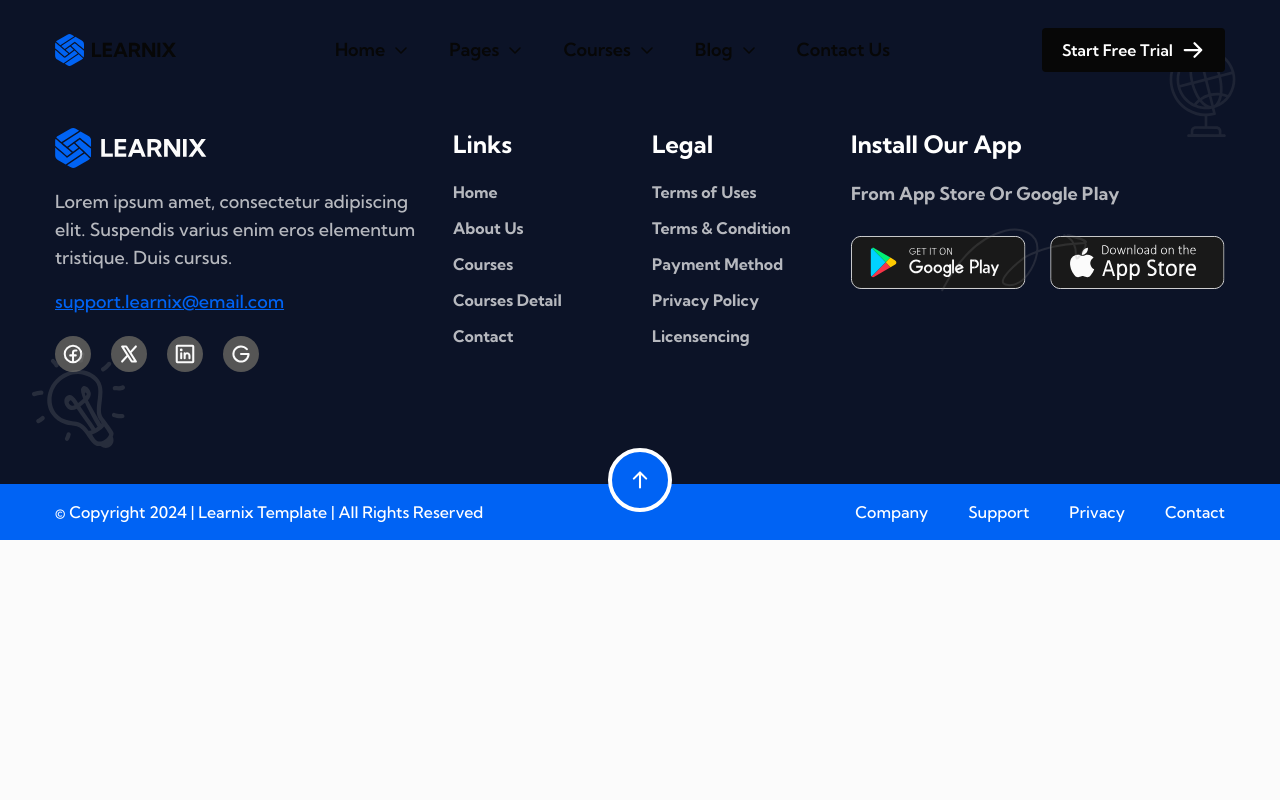
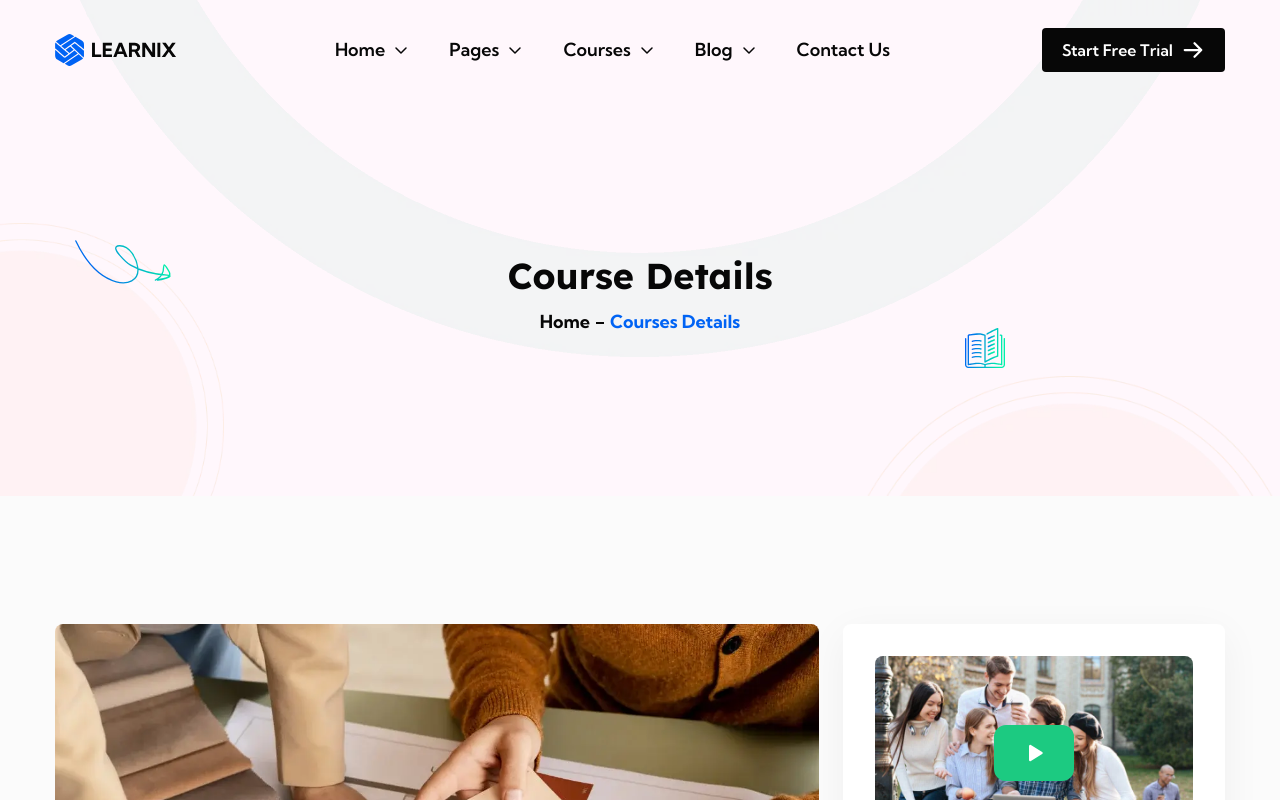
Before and after one commit to Mshahzaib123/lernix, a React (Vite) app: page /courses-detail/basic-fundamentals-of-interior-and-graphic-design in a window 1280 px wide. Shown: the top 800 px of the page. Built offline with nearby package versions, Linux system fonts and the light colour scheme.

Commit message:
Course List & Course Detail Pages Added

```diff
--- a/src/App.jsx
+++ b/src/App.jsx
@@ -14,6 +14,8 @@ import PrivacyPolicy from './pages/privacy-policy';
 import TermsConditions from './pages/terms-conditions';
 import TeamPage from './pages/team-page';
 import TeamDetails from './pages/team-details';
+import CoursesList from './pages/courses-list';
+import CourseDetails from './pages/course-details';
 
 function App() {
   const location = useLocation();
@@ -50,6 +52,9 @@ function App() {
             <Route path='/team' element={<TeamPage />} />
             <Route path='/team-detail/' element={<TeamDetails />} />
             <Route path='/team-detail/:id' element={<TeamDetails />} />
+            <Route path='/courses-list-view' element={<CoursesList />} />
+            <Route path='/courses-detail/' element={<CourseDetails />} />
+            <Route path='/courses-detail/:id' element={<CourseDetails />} />
           </Routes>
           {footer}
         </>
--- /dev/null
+++ b/src/pages/course-details.jsx
@@ -0,0 +1,13 @@
+import HeroSec4 from '../components/heroSec/heroSec4'
+import CourseDetailSec from '../components/courseDetailSec/courseDetailSec'
+
+const CourseDetails = () => {
+    return (
+        <>
+            <HeroSec4 heading="Course Details" subHeading="Courses Details" />
+            <CourseDetailSec />
+        </>
+    )
+}
+
+export default CourseDetails
--- /dev/null
+++ b/src/pages/courses-list.jsx
@@ -0,0 +1,13 @@
+import HeroSec4 from '../components/heroSec/heroSec4'
+import CoursesSec4 from '../components/coursesSec/coursesSec4'
+
+const CoursesList = () => {
+    return (
+        <>
+            <HeroSec4 heading="Courses List View" subHeading="Courses List" />
+            <CoursesSec4 />
+        </>
+    )
+}
+
+export default CoursesList
```
